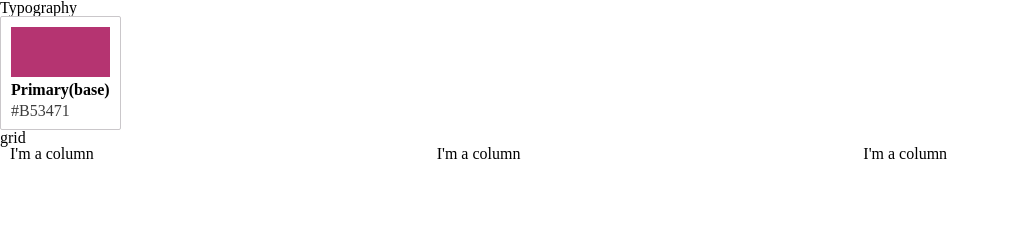
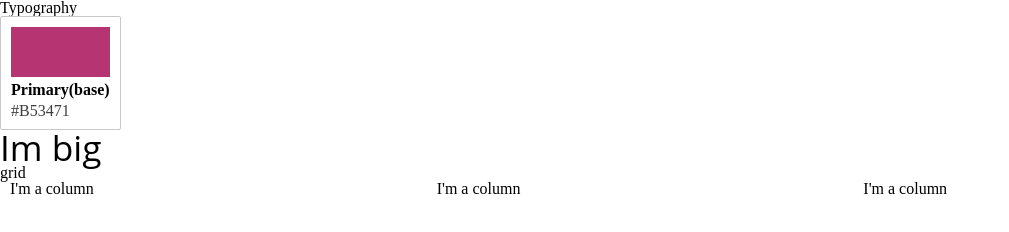
Before and after one commit to yimme/sass-sandbox, a website: page src/index.html in a window 1280 px wide. Shown: the whole page, without its empty margins (0-1009 px from the left). Drawn offline with nearby package versions, Linux system fonts and the light colour scheme; files that its build step writes are made by us from their sources.

Commit message:
Typography included in style

```diff
--- a/src/index.html
+++ b/src/index.html
@@ -18,6 +18,8 @@
         </div>
     </section>
 
+    <span class="test">Im big</span>
+
     <section class="grid">
         <h2>grid</h2>
         <div class="sandbox-container">
--- a/src/scss/config/_typography.scss
+++ b/src/scss/config/_typography.scss
@@ -47,5 +47,5 @@ $font-sizes: (
 }
 
 .test {
-    @include font();
+    @include font('base', 'h1');
 }
--- a/src/scss/style.scss
+++ b/src/scss/style.scss
@@ -1,6 +1,7 @@
 @import 'config/reset';
 @import 'config/color';
 @import 'config/grid';
+@import 'config/typography';
 
 @import 'components/color-card';
 
```
